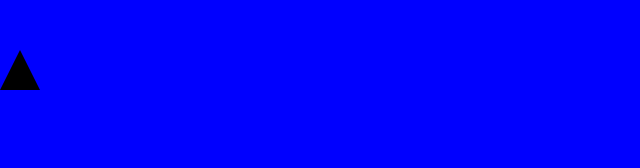
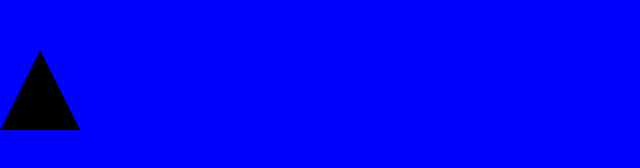
Before and after one commit to ThierryMatheus/Space-Box, a plain HTML site: page index.html in a window 1280 px wide. Shown: the whole page, without its empty margins (0-640 px from the left). Drawn offline with nearby package versions, Linux system fonts and the light colour scheme.

Commit message:
Update index.html

```diff
--- a/index.html
+++ b/index.html
@@ -12,48 +12,51 @@
             margin: 0;
             padding: 0;
         }
-
         .player {
-            width: 40px;
-            height: 40px;
+            width: 80px;
+            height: 80px;
             background: #000;
             clip-path: polygon(50% 0%, 0% 100%, 100% 100%);
             margin: 50px auto;
             position: absolute;
         }
-
         .anima {
             animation: drift 3000ms infinite linear;
-
         }
-
         html,
         body {
             width: 100%;
             height: 100%;
         }
-
         #app {
             width: 100%;
             height: 100%;
             background: blue;
         }
-
         @keyframes drift {
             from {
                 transform: rotate(0deg);
             }
-
             from {
                 transform: rotate(360deg);
             }
         }
+
+
+    .player{
+  transition: width 2s, height 2s, transform 3s;
+}
+
+.player:hover {
+
+  transform: rotate(360deg);
+}
     </style>
 </head>
 
 <body>
     <div id="app" tabindex="0" v-on:keydown="mover">
-        <div class="player"></div>
+        <div  class="player"></div>
     </div>
     <script>
         const vm = new Vue({
@@ -61,8 +64,10 @@
             data: {
                 y: 0,
                 x: 0,
-                speed: 2
+                speed: 5
             },
+
+
             methods: {
                 mover(event) {
                     const player = document.querySelector(".player")
@@ -86,7 +91,6 @@
                         player.style.left = `${this.x * this.speed}px`
                         this.x++
                     }
-
                 }
             }
         })
```
